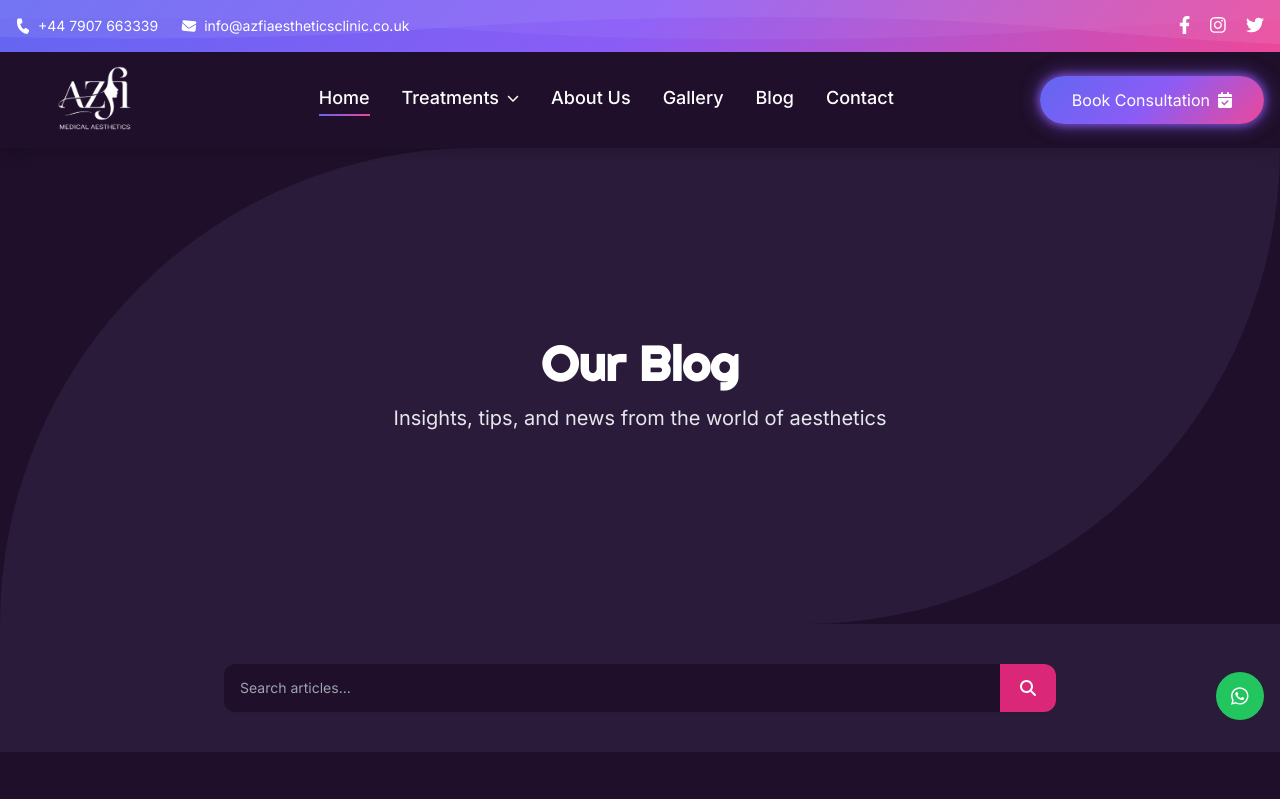
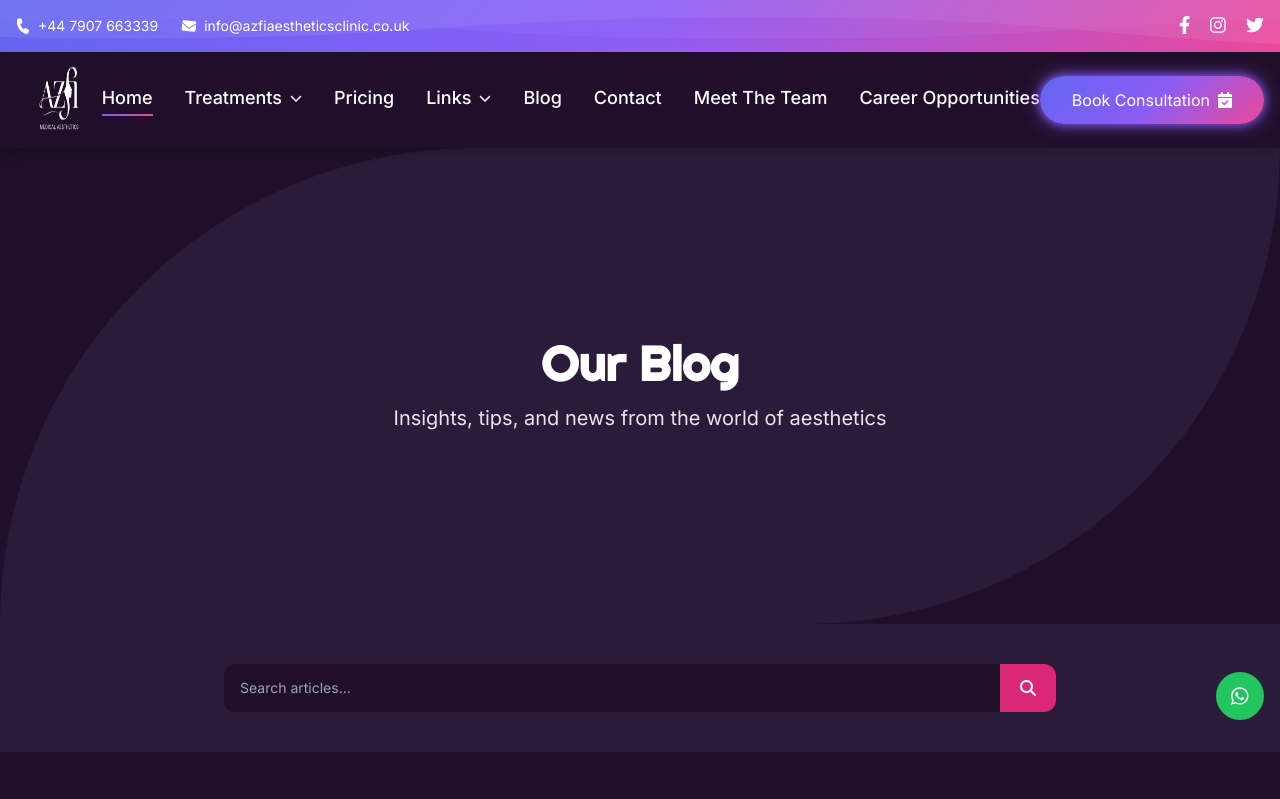
Before and after one commit to tuaha311/aesthetics-clinic, a Django app: page /blog/ in a window 1280 px wide. Shown: the top 799 px of the page. Run offline with Django 5.2, Linux system fonts and the light colour scheme; data that the repository does not hold is empty; parts of the project's set-up code (start-up, migrations or seed data) failed here and were passed over; some libraries are stand-ins or nearby versions; some web fonts are replaced.

Commit message:
some changes

```diff
--- a/templates/base.html
+++ b/templates/base.html
@@ -212,6 +212,7 @@
     position: relative;
     padding-bottom: 4px;
     transition: all 0.3s ease;
+    white-space: nowrap;
     }
 
     .nav-link::after {
@@ -331,15 +332,38 @@
                             </ul>
                         </div>
                         </div>
-                        <a href="/about/" class="nav-link text-lg hover:text-purple-600 font-medium">About Us</a>
-                        <a href="/gallery/" class="nav-link text-lg hover:text-purple-600 font-medium">Gallery</a>
+                        <a href="/pricing/" class="nav-link text-lg hover:text-purple-600 font-medium">Pricing</a>
+                        <div class="relative group">
+                        <button class="nav-link text-lg flex items-center hover:text-purple-600 font-medium">
+                            Links
+                            <i class="fas fa-chevron-down ml-2 text-xs group-hover:rotate-180 transition-transform duration-300"></i>
+                        </button>
+                        <div class="absolute left-0 mt-2 w-60 rounded-2xl shadow-lg bg-white ring-black ring-opacity-5 opacity-0 invisible group-hover:opacity-100 group-hover:visible transition-all duration-300 overflow-hidden">
+                            <div class="h-1 funky-bg"></div>
+                            <ul class="py-3">
+                            <li><a class="block px-6 py-2 hover:bg-purple-50 hover:text-purple-600 transition-colors" href="https://linktr.ee/azfiaestheticsclinic.co.uk">Link Tree</a></li>
+                            <li><a class="block px-6 py-2 hover:bg-purple-50 hover:text-purple-600 transition-colors" href="https://azfiaestheticsclinic.aesthetidocs.app">Book Now</a></li>
+                            <li><a class="block px-6 py-2 hover:bg-purple-50 hover:text-purple-600 transition-colors" href="mailto:info@azfiaestheticsclinic.co.uk">Email</a></li>
+                            <li><a class="block px-6 py-2 hover:bg-purple-50 hover:text-purple-600 transition-colors" href="tel:+447907663339">Phone</a></li>
+                            <li><a class="block px-6 py-2 hover:bg-purple-50 hover:text-purple-600 transition-colors" href="https://www.instagram.com/azfi.medical.aesthetics/">Instagram</a></li>
+                            <li><a class="block px-6 py-2 hover:bg-purple-50 hover:text-purple-600 transition-colors" href="https://www.facebook.com/share/1BPcwu1SEv">Facebook</a></li>
+                            <li><a class="block px-6 py-2 hover:bg-purple-50 hover:text-purple-600 transition-colors" href="https://www.tiktok.com/@azfi.medical.aesthetics">TikTok</a></li>
+                            <li><a class="block px-6 py-2 hover:bg-purple-50 hover:text-purple-600 transition-colors" href="https://www.youtube.com/@Dr.AzfarAlam">Youtube</a></li>
+                            <li><a class="block px-6 py-2 hover:bg-purple-50 hover:text-purple-600 transition-colors" href="https://maps.app.goo.gl/YQocZBFrdmAdLpc46?g_st=com.google.maps.preview.copy">Google Maps</a></li>
+                            </ul>
+                        </div>
+                        </div>
+                        {% comment %} <a href="/about/" class="nav-link text-lg hover:text-purple-600 font-medium">About Us</a> {% endcomment %}
+                        {% comment %} <a href="/gallery/" class="nav-link text-lg hover:text-purple-600 font-medium">Gallery</a> {% endcomment %}
                         <a href="/blog/" class="nav-link text-lg hover:text-purple-600 font-medium">Blog</a>
                         <a href="/contact/" class="nav-link text-lg hover:text-purple-600 font-medium">Contact</a>
+                        <a href="/about/" class="nav-link text-lg hover:text-purple-600 font-medium">Meet The Team</a>
+                        <a href="/career/" class="nav-link text-lg hover:text-purple-600 font-medium">Career Opportunities </a>
                     </div>
 
                     <a href="/contact/?booking=true"
                         class="hidden lg:inline-flex items-center px-8 py-3 funky-bg text-white rounded-full hover:opacity-90 transition-colors transform hover:-translate-y-1 transition-transform duration-300 neon-effect">
-                        <span class="mr-2">Book Consultation</span>
+                        <span class="mr-2" style="white-space: nowrap;">Book Consultation</span>
                         <i class="fas fa-calendar-check"></i>
                     </a>
                 </div>
```
